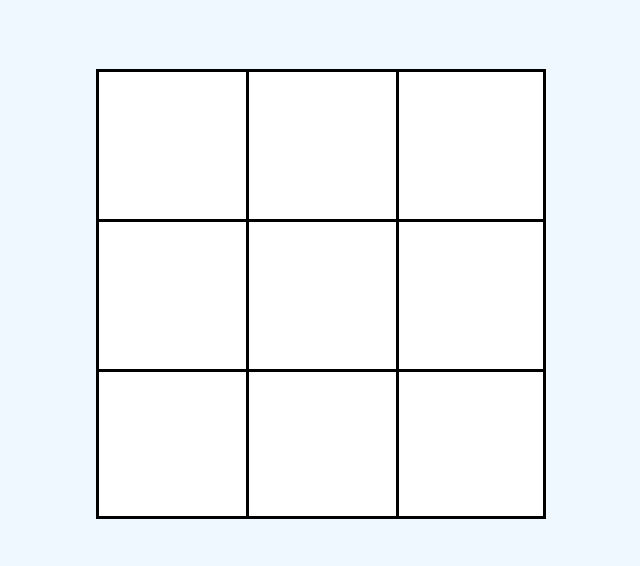
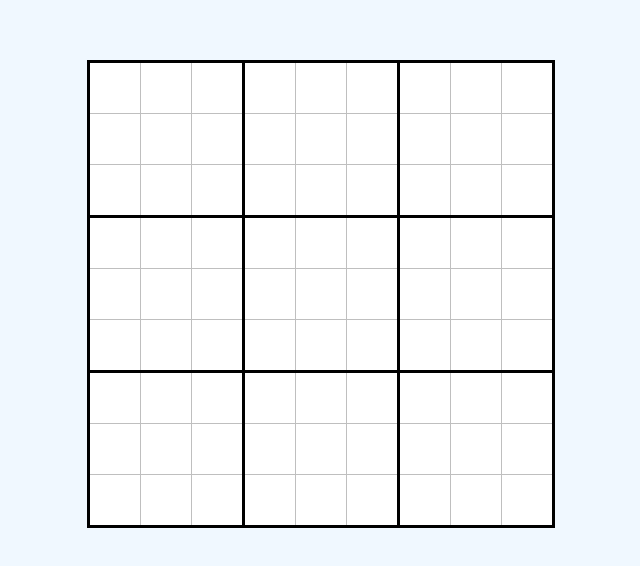
Before and after one commit to Darren-Tham/Sudoku-Solver, a React (Create React App) app: page / in a window 1280 px wide. Shown: the part 106-672 px from the top of the page, without its empty margins (319-959 px from the left). Built offline with nearby package versions, Linux system fonts and the light colour scheme.

Commit message:
Finished board design

```diff
--- a/src/App.css
+++ b/src/App.css
@@ -1,7 +1,3 @@
-* {
-  box-sizing: border-box;
-}
-
 body {
   margin: 0;
   height: 100vh;
@@ -18,3 +14,8 @@ body {
   display: inline-block;
   background-color: white;
 }
+
+.flex-column {
+  display: flex;
+  flex-direction: column;
+}
--- a/src/App.tsx
+++ b/src/App.tsx
@@ -5,40 +5,101 @@ const SIZE = 3
 const NUMS = SIZE ** 2
 
 const BLACK_BORDER = '3px solid #000000'
-const GRAY_BORDER = '3px solid #bfbfbf'
+const GRAY_BORDER = '1.5px solid #bfbfbf'
+
+interface Border {
+  borderTop: string;
+  borderLeft: string;
+  borderBottom?: string;
+  borderRight?: string;
+}
 
 const App: React.FC = () => {
-  const renderBlocks = () => {
-    const blocks = []
+  const getSectionRows = (): JSX.Element[] => {
+    const rows = []
 
-    for (let i = 0; i < NUMS; i++) {
-      for (let j = 0; j < NUMS; j++) {
-        const borderTop = i % SIZE === 0 ? BLACK_BORDER : ''
-        const borderLeft = j % SIZE === 0 ? BLACK_BORDER : ''
-        const borderBottom = i === (NUMS - 1) ? BLACK_BORDER : ''
-        const borderRight = j === (NUMS - 1) ? BLACK_BORDER : ''
+    for (let i = 0; i < SIZE; i++) {
+      const blocks = []
+
+      for (let j = 0; j < SIZE; j++) {
+        const style: Border = {
+          borderTop: i === 0 ? '' : GRAY_BORDER,
+          borderLeft: j === 0 ? '' : GRAY_BORDER,
+        }
+
         const block = (
           <div
-            key={i * NUMS + j}
+            key={j}
             className='block'
-            style={{ borderTop, borderLeft, borderBottom, borderRight }}
+            style={style}
           />
         )
+
         blocks.push(block)
       }
+
+      const row = (
+        <div
+          key={i}
+          style={{ display: 'flex' }}
+        >
+          {blocks.map(block => block)}
+        </div>
+      )
+
+      rows.push(row)
     }
 
-    return blocks
+    return rows
+  }
+
+  const getBoardRows = (): JSX.Element[] => {
+    const rows = []
+
+    for (let i = 0; i < SIZE; i++) {
+      const sections = []
+
+      for (let j = 0; j < SIZE; j++) {
+        const sectionStyle: Border = {
+          borderTop: BLACK_BORDER,
+          borderLeft: BLACK_BORDER,
+          borderBottom: i === SIZE - 1 ? BLACK_BORDER : '',
+          borderRight: j === SIZE - 1 ? BLACK_BORDER : '',
+        }
+
+        const section = (
+          <div
+            key={j}
+            className='flex-column'
+            style={sectionStyle}
+          >
+            {getSectionRows().map(sectionRow => sectionRow)}
+          </div>
+        )
+
+        sections.push(section)
+      }
+
+      const row = (
+        <div
+          key={i}
+          style={{ display: 'flex' }}
+        >
+          {sections.map(section => section)}
+        </div>
+      )
+
+      rows.push(row)
+    }
+
+    return rows
   }
 
   return (
     <div
-      style={{
-        display: 'grid',
-        gridTemplateColumns: `repeat(${NUMS}, 1fr)`
-      }}
+      className='flex-column'
     >
-      {renderBlocks().map(block => block)}
+      {getBoardRows().map(row => row)}
     </div>
   )
 }
```
